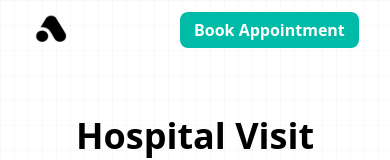
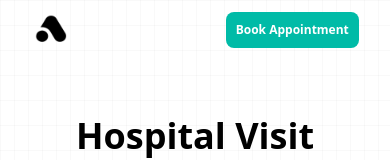
Before and after one commit to Pr4dhan/dr-port, a Next.js app: page /appointment in a window 390 px wide. Shown: the top 160 px of the page. Built offline with nearby package versions, Linux system fonts and the light colour scheme; no server answers.

Commit message:
appoinment button resize

```diff
--- a/components/layout/buttons/AppoitmentBtn.tsx
+++ b/components/layout/buttons/AppoitmentBtn.tsx
@@ -4,7 +4,7 @@ import Link from "next/link";
 const AppointmentBtn: React.FC = () => {
   return (
     <Link href="/appointment">
-      <button className="px-3 py-1 rounded-md bg-teal-500 text-white font-bold transition duration-200 hover:bg-white hover:text-black border-2 border-transparent hover:border-gray-500">
+      <button className="px-2 py-2 text-xs sm:px-3 sm:py-1 sm:text-base rounded-md bg-teal-500 text-white font-bold transition duration-200 hover:bg-white hover:text-black border-2 border-transparent hover:border-gray-500">
         Book Appointment
       </button>
     </Link>
```
